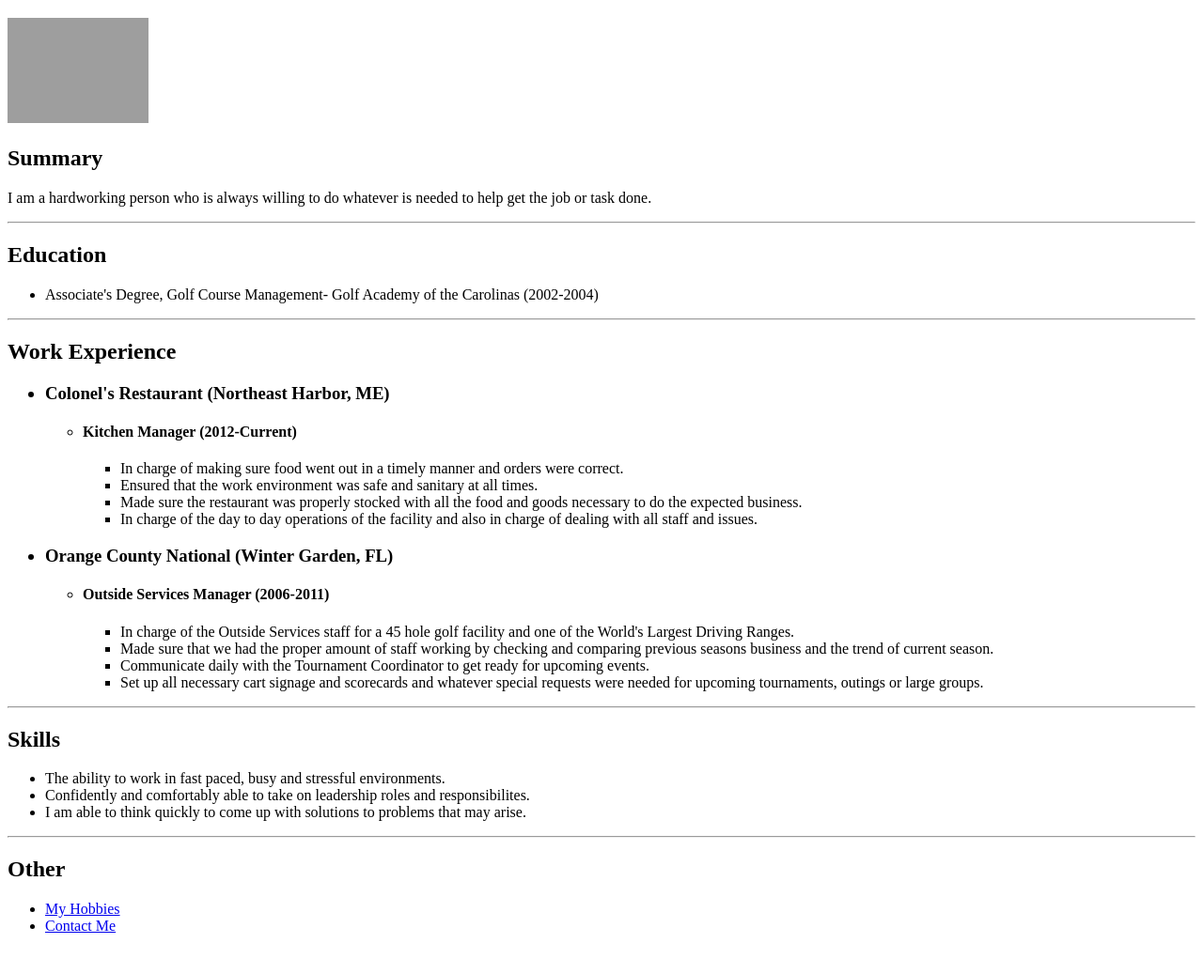
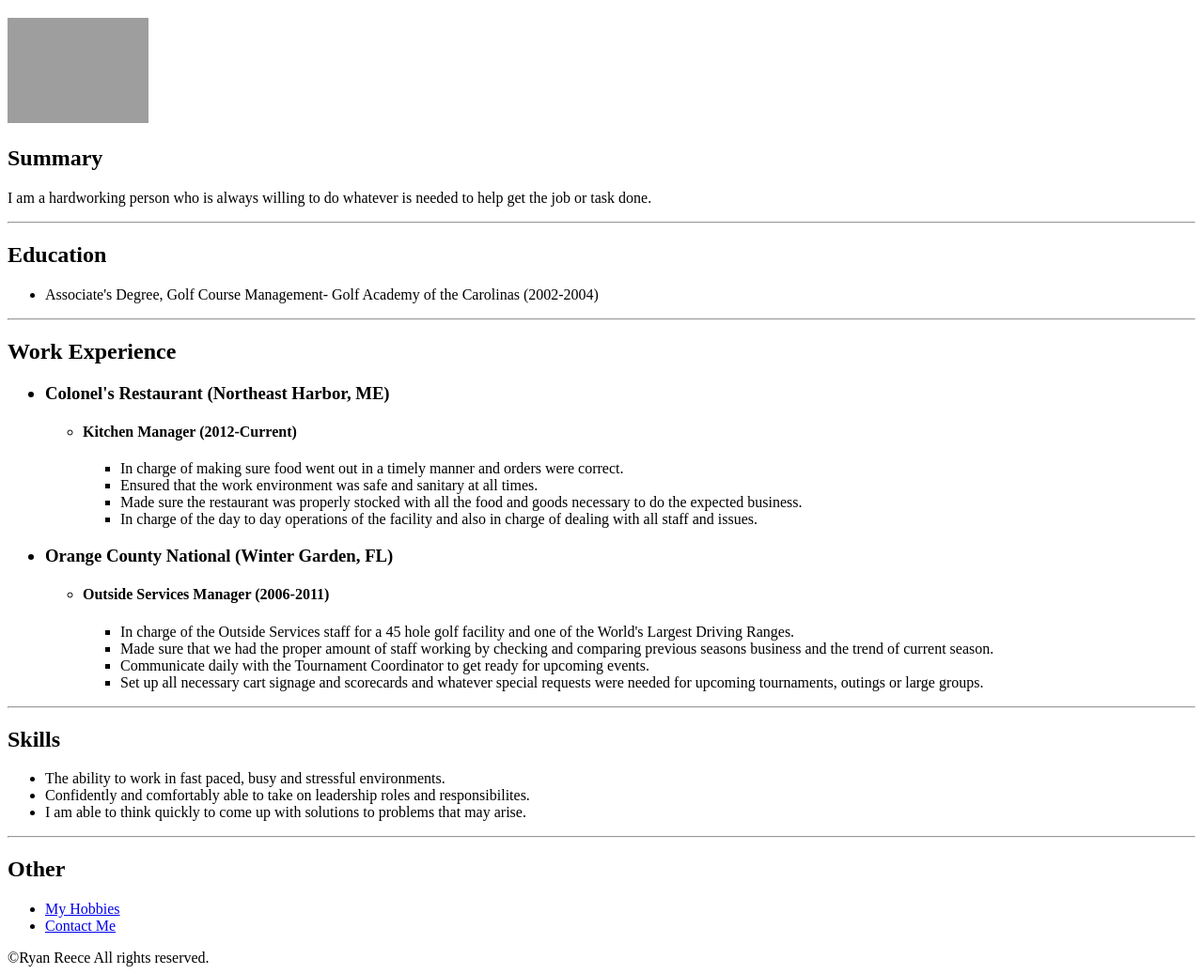
Before and after one commit to MilltownXpress/Capstone, a plain HTML site: page index.html in a window 1280 px wide. Shown: the part 61-1098 px from the top of the page at 94% size. Before the commit the page ends 1072 px from the top, so only its background shows below. Drawn offline with Linux system fonts and the light colour scheme; grey boxes are pictures that could not be loaded.

Commit message:
added footer

```diff
--- a/index.html
+++ b/index.html
@@ -56,4 +56,5 @@
         <li><a href="./public/contact.html">Contact Me</a></li>
     </ul>
 </body>
+<footer>&copy;Ryan Reece All rights reserved.</footer>
 </html>
```
